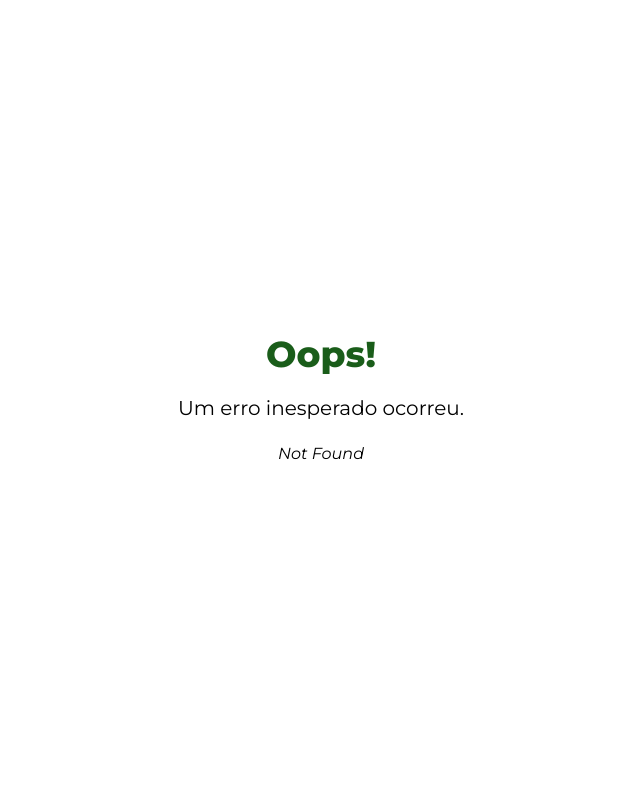
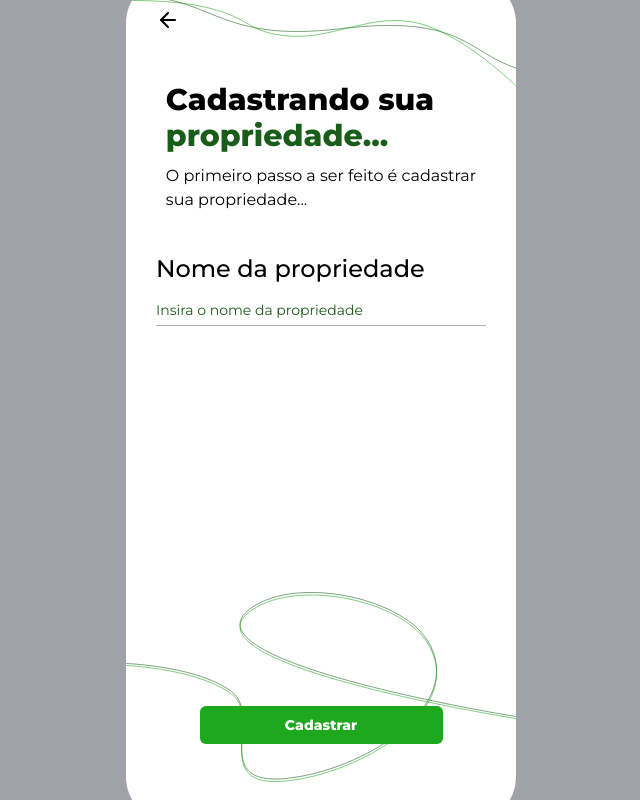
Before and after one commit to banap-app/banap-app, a React (Vite) app: page /property/create in a window 1280 px wide. Before the commit this address had no page. Shown: the whole page, without its empty margins (319-959 px from the left). Built offline with nearby package versions, Linux system fonts and the light colour scheme.

Commit message:
Added property register page

```diff
--- a/src/main.jsx
+++ b/src/main.jsx
@@ -5,9 +5,10 @@ import './index.css'
 import ErrorPage from './pages/ErrorPage.jsx'
 import Frame from './components/Frame.jsx'
 import InitialPage from './pages/InitialPage.jsx'
-import LoginPage from './pages/LoginForm.jsx'
-import RegisterPage from './pages/RegistrationForm.jsx'
+import LoginPage from './pages/LoginPage.jsx'
+import RegisterPage from './pages/RegisterPage.jsx'
 import MainPage from './pages/MainPage.jsx'
+import PropertyRegister from './pages/PropertyRegisterPage.jsx'
 
 const router = createBrowserRouter([
   {
@@ -19,6 +20,7 @@ const router = createBrowserRouter([
       { path: 'login', element: <LoginPage /> },
       { path: 'register', element: <RegisterPage /> },
       { path: 'app', element: <MainPage /> },
+      { path: 'property/create', element: <PropertyRegister /> },
     ],
   },
 ])
--- /dev/null
+++ b/src/pages/PropertyRegisterPage.jsx
@@ -0,0 +1,59 @@
+import { useNavigate } from 'react-router-dom'
+import { ArrowLeft } from 'lucide-react'
+import { UpperLines, LowerLines } from '../assets/RegistrationAssets'
+
+const PropertyRegister = () => {
+  const navigate = useNavigate()
+
+  return (
+    <div className='relative flex h-full w-full flex-col items-center justify-center'>
+      <div className='absolute left-[5px] top-[17px]'>
+        <UpperLines />
+      </div>
+      <div className='absolute bottom-[40px]'>
+        <LowerLines />
+      </div>
+      <div
+        onClick={() => navigate(-1)}
+        className='absolute left-[30px] top-[30px]'
+      >
+        <ArrowLeft />
+      </div>
+      <div className='absolute top-[104px] flex flex-col gap-2.5'>
+        <p className='text-left text-3xl font-extrabold'>
+          Cadastrando sua<br></br>
+          <span className='text-[#1a5d1a]'>propriedade...</span>
+        </p>
+        <p className='font-regular text-left text-base'>
+          O primeiro passo a ser feito é cadastrar<br></br>sua propriedade...
+        </p>
+      </div>
+      <form>
+        <div className='absolute right-[30px] top-[275px] flex flex-col items-center justify-center gap-[380px]'>
+          <div className='flex flex-col gap-[15px]'>
+            <label htmlFor='property-name' className='text-2xl font-medium'>
+              Nome da propriedade
+            </label>
+            <input
+              type='text'
+              name='property-name'
+              id='property-name'
+              placeholder='Insira o nome da propriedade'
+              autoComplete='name'
+              required
+              className='w-[330px] border-b border-black/30 pb-[5px] text-sm text-[#1a5d1a] outline-none placeholder:text-[#1a5d1a]'
+            />
+          </div>
+          <button
+            type='submit'
+            className='h-[38px] w-[243px] rounded-md bg-[#1ea81e] text-sm font-extrabold text-white'
+          >
+            Cadastrar
+          </button>
+        </div>
+      </form>
+    </div>
+  )
+}
+
+export default PropertyRegister
```
Also changed, not shown: src/pages/LoginPage.jsx (renamed from src/pages/LoginForm.jsx), src/pages/RegisterPage.jsx (renamed from src/pages/RegistrationForm.jsx).
